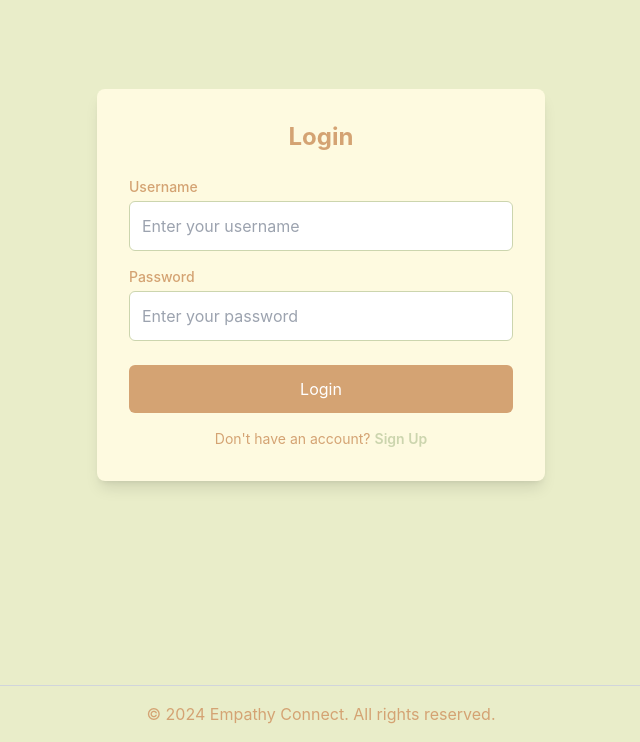
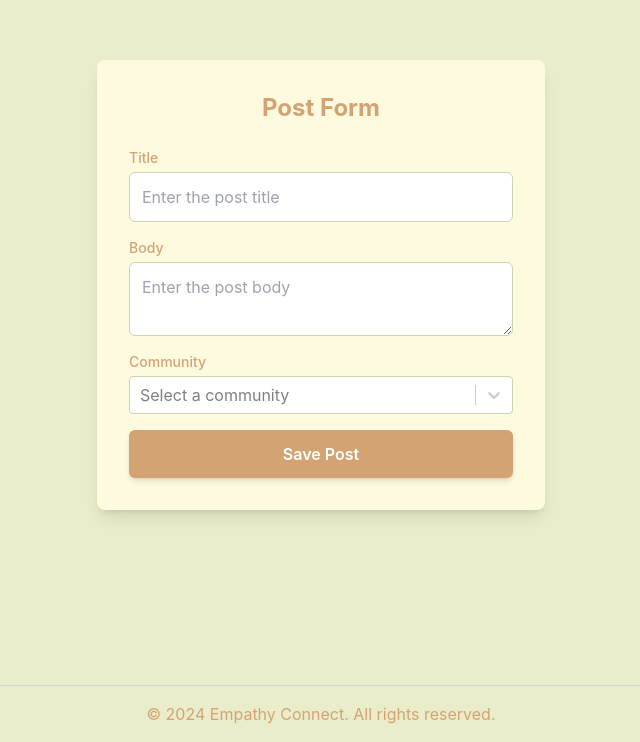
Before and after one commit to promatty/empathy-connect, a React (Create React App) app: page /login in a window 1280 px wide. Shown: the part 115-857 px from the top of the page, without its empty margins (319-959 px from the left). Built offline with nearby package versions, Linux system fonts and the light colour scheme; no server answers.

Commit message:
design change

```diff
--- a/src/components/CommunityList.jsx
+++ b/src/components/CommunityList.jsx
@@ -35,7 +35,7 @@ export default function CommunityList() {
     }
 
     return (
-        <div className="">
+        <div className="m-4">
             {communities.map(c => (
                 <div key={c.id} className="community-item">
                     {/* Render community name using CommunityListItem */}
--- a/src/components/Login.jsx
+++ b/src/components/Login.jsx
@@ -1,117 +1,129 @@
-import { useState } from 'react';
-import { Link, useNavigate } from 'react-router-dom';
+import React, { useState, useEffect } from 'react';
+import Select from 'react-select';
 import axios from 'axios';
+import { ToastContainer, toast } from 'react-toastify';
+import 'react-toastify/dist/ReactToastify.css';
+import { useParams } from 'react-router-dom';
 
-export default function Login() {
-    const [isLogin, setIsLogin] = useState(true);
-    const [username, setUsername] = useState('');
-    const [password, setPassword] = useState('');
-    const [errorMessage, setErrorMessage] = useState('');
-    const navigate = useNavigate();
+const PostForm = () => {
+    const { id } = useParams();
+    const [title, setTitle] = useState("");
+    const [body, setBody] = useState("");
+    const [selectedCommunity, setSelectedCommunity] = useState(null);
+    const [communities, setCommunities] = useState([]);
+    const userId = localStorage.getItem("user_id");
+
+    useEffect(() => {
+        const getData = async () => {
+            const response = await axios.get(`http://localhost:5000/communities/user/${userId}/communities`);
+            const communityOptions = response.data.map(community => ({
+                value: community.id,
+                label: community.name
+            }));
+            setCommunities(communityOptions);
+
+            if (id && id !== -1) {
+                const response = await axios.get(`http://localhost:5000/posts/${id}`);
+                const data = response.data;
+                setTitle(data.title);
+                setBody(data.body);
+                setSelectedCommunity(communityOptions.find(x => x.value === data.community_id));
+            }
+        };
+
+        getData();
+    }, [id, userId]);
 
     const handleSubmit = async (e) => {
         e.preventDefault();
+
+        if (!selectedCommunity) {
+            alert("Please select a community.");
+            return;
+        }
+
         try {
-            let response;
-            if (isLogin) {
-                // Login request
-                response = await axios.post('http://localhost:5000/users/login', {
-                    username,
-                    password,
+            if (id === -1) {
+                await axios.post('http://localhost:5000/posts/create', {
+                    title,
+                    body,
+                    user_id: userId,
+                    community_id: selectedCommunity.value
                 });
-
-                console.log('Login successful:', response.data);
-
-                // Save user info to localStorage (e.g., save userId or token)
-                localStorage.setItem('userId', response.data.user_id); // Or save the token: response.data.token
-
-                // Navigate to the home page on successful login
-                navigate('/');
             } else {
-                // Signup request
-                response = await axios.post('http://localhost:5000/users/signup', {
-                    username,
-                    password,
+                await axios.put(`http://localhost:5000/posts/${id}`, {
+                    title,
+                    body,
+                    user_id: userId,
+                    community_id: selectedCommunity.value
                 });
-
-                console.log('Signup successful:', response.data);
-
-                // Save user info to localStorage after signup (e.g., userId or token)
-                localStorage.setItem('userId', response.data.user_id); // Or save the token: response.data.token
-
-                // Navigate to the homepage after signup (no need to go to the login page)
-                navigate('/');
             }
-            localStorage.setItem("username",username)
-            localStorage.setItem("user_id",response.data.user_id)
+            toast.success("Saved Post!", { position: "top-center" });
         } catch (error) {
-            setErrorMessage(error.response ? error.response.data.message : 'An error occurred');
+            toast.error("Error creating post");
+            console.error('Error creating post:', error);
         }
     };
 
     return (
         <div className="min-h-screen flex items-center justify-center bg-[#E9EDC9]">
             <div className="bg-[#FEFAE0] p-8 rounded-lg shadow-lg w-full max-w-md">
-                <h2 className="text-2xl font-bold text-center text-[#D4A373] mb-6">
-                    {isLogin ? 'Login' : 'Sign Up'}
-                </h2>
+                <h2 className="text-2xl font-bold text-center text-[#D4A373] mb-6">Post Form</h2>
 
-                {errorMessage && (
-                    <p className="text-center text-red-500 mb-4">{errorMessage}</p>
-                )}
-
-                <form onSubmit={handleSubmit}>
-                    <div className="mb-4">
-                        <label htmlFor="username" className="block text-sm font-medium text-[#D4A373]">
-                            Username
-                        </label>
+                <form onSubmit={handleSubmit} className="space-y-4">
+                    <div>
+                        <label className="block text-sm font-medium text-[#D4A373]">Title</label>
                         <input
                             type="text"
-                            id="username"
-                            value={username}
-                            onChange={(e) => setUsername(e.target.value)}
+                            value={title}
+                            onChange={(e) => setTitle(e.target.value)}
+                            required
                             className="mt-1 block w-full p-3 border border-[#CCD5AE] rounded-md focus:ring-[#D4A373] focus:border-[#D4A373]"
-                            placeholder="Enter your username"
-                            required
+                            placeholder="Enter the post title"
                         />
                     </div>
 
-                    <div className="mb-6">
-                        <label htmlFor="password" className="block text-sm font-medium text-[#D4A373]">
-                            Password
-                        </label>
-                        <input
-                            type="password"
-                            id="password"
-                            value={password}
-                            onChange={(e) => setPassword(e.target.value)}
+                    <div>
+                        <label className="block text-sm font-medium text-[#D4A373]">Body</label>
+                        <textarea
+                            value={body}
+                            onChange={(e) => setBody(e.target.value)}
+                            required
                             className="mt-1 block w-full p-3 border border-[#CCD5AE] rounded-md focus:ring-[#D4A373] focus:border-[#D4A373]"
-                            placeholder="Enter your password"
-                            required
+                            placeholder="Enter the post body"
+                        />
+                    </div>
+
+                    <div>
+                        <label className="block text-sm font-medium text-[#D4A373]">Community</label>
+                        <Select
+                            options={communities}
+                            value={selectedCommunity}
+                            onChange={setSelectedCommunity}
+                            placeholder="Select a community"
+                            className="mt-1"
+                            styles={{
+                                control: (base) => ({
+                                    ...base,
+                                    borderColor: '#CCD5AE',
+                                    boxShadow: 'none',
+                                    '&:hover': { borderColor: '#A0AEC0' },
+                                })
+                            }}
                         />
                     </div>
 
                     <button
                         type="submit"
-                        className="w-full p-3 bg-[#D4A373] text-white rounded-md hover:bg-[#FAEDCD] focus:outline-none focus:ring-2 focus:ring-[#D4A373] focus:ring-opacity-50"
+                        className="w-full py-3 bg-[#D4A373] text-white font-semibold rounded-md shadow-md hover:bg-[#FAEDCD] focus:outline-none focus:ring-2 focus:ring-[#D4A373] transition ease-in-out duration-150"
                     >
-                        {isLogin ? 'Login' : 'Sign Up'}
+                        Save Post
                     </button>
                 </form>
-
-                <div className="mt-4 text-center">
-                    <p className="text-sm text-[#D4A373]">
-                        {isLogin ? "Don't have an account?" : 'Already have an account?'}
-                        <Link
-                            to="#"
-                            onClick={() => setIsLogin(!isLogin)}
-                            className="text-[#CCD5AE] font-semibold ml-1 hover:text-[#D4A373]"
-                        >
-                            {isLogin ? 'Sign Up' : 'Login'}
-                        </Link>
-                    </p>
-                </div>
+                <ToastContainer />
             </div>
         </div>
     );
-}
+};
+
+export default PostForm;
--- a/src/components/PostForm.jsx
+++ b/src/components/PostForm.jsx
@@ -7,111 +7,83 @@ import { useParams } from 'react-router-dom';
 
 const PostForm = () => {
     const { id } = useParams();
-
-
-
-
-
     const [title, setTitle] = useState("");
     const [body, setBody] = useState("");
     const [selectedCommunity, setSelectedCommunity] = useState(null);
-    const [communities,setCommunities] = useState([])
-    const userId = localStorage.getItem("user_id")
+    const [communities, setCommunities] = useState([]);
+    const userId = localStorage.getItem("user_id");
 
-
-
-    useEffect(()=> {
-        const getData = async()=> {
-            const response = await axios.get(`http://localhost:5000/communities/user/${userId}/communities`)
+    useEffect(() => {
+        const getData = async () => {
+            const response = await axios.get(`http://localhost:5000/communities/user/${userId}/communities`);
             const communityOptions = response.data.map(community => ({
                 value: community.id,
                 label: community.name
             }));
-
-            setCommunities(communityOptions)
-
-            if(id && id != -1) {
-                const response = await axios.get(`http://localhost:5000/posts/${id}`)
-
-                const data = response.data
-                setTitle(data.title)
-                setBody(data.body)
-                setSelectedCommunity(communityOptions.find(x=> x.value === data.community_id))
-                }
-
-        }
-
-        getData()
-
-    }, [])
+            setCommunities(communityOptions);
+            if (id && id != -1) {
+                const postResponse = await axios.get(`http://localhost:5000/posts/${id}`);
+                const data = postResponse.data;
+                setTitle(data.title);
+                setBody(data.body);
+                setSelectedCommunity(communityOptions.find(x => x.value === data.community_id));
+            }
+        };
+        getData();
+    }, [id, userId]);
 
     const handleSubmit = async (e) => {
         e.preventDefault();
-
         if (!selectedCommunity) {
             alert("Please select a community.");
             return;
         }
-
         try {
-            if(id == -1) {
-            const response = await axios.post('http://localhost:5000/posts/create', {
+            const payload = {
                 title,
                 body,
-                user_id: 1,
+                user_id: userId,
                 community_id: selectedCommunity.value
-            });
-
+            };
+            if (id == -1) {
+                await axios.post('http://localhost:5000/posts/create', payload);
+            } else {
+                await axios.put(`http://localhost:5000/posts/${id}`, payload);
             }
-            else {
-                const response = await axios.put(`http://localhost:5000/posts/${id}`, {
-                    title,
-                    body,
-                    user_id: 1,
-                    community_id: selectedCommunity.value
-                });
-
-            }
-            toast.success("Saved Post !", {
-                position: "top-center"
-              });
+            toast.success("Saved Post!", { position: "top-center" });
         } catch (error) {
-            toast.error("Error Notification")
+            toast.error("Error saving post.");
             console.error('Error creating post:', error);
         }
     };
 
-
-
-
     return (
-        <div className="max-w-lg mx-auto mt-10 p-8 bg-white rounded-lg shadow-lg">
-            <h2 className="text-2xl font-bold mb-6 text-center text-gray-800">Post Form</h2>
-            <form onSubmit={handleSubmit} className="space-y-4">
+        <div className="max-w-lg mx-auto mt-10 p-8 rounded-lg shadow-lg" style={{ backgroundColor: '#FEFAE0' }}>
+            <h2 className="text-2xl font-bold mb-6 text-center" style={{ color: '#D4A373' }}>Post Form</h2>
+            <form onSubmit={handleSubmit} className="space-y-6">
                 <div>
-                    <label className="block text-sm font-medium text-gray-700">Title</label>
+                    <label className="block text-sm font-medium" style={{ color: '#CCD5AE' }}>Title</label>
                     <input
                         type="text"
                         value={title}
                         onChange={(e) => setTitle(e.target.value)}
                         required
-                        className="w-full mt-1 p-2 border border-gray-300 rounded-md focus:outline-none focus:ring focus:ring-blue-300"
+                        className="w-full mt-1 p-3 rounded-md bg-[#E9EDC9] border-[#CCD5AE] text-[#5B5B5B] shadow-sm focus:outline-none focus:ring-2 focus:ring-[#D4A373]"
                     />
                 </div>
 
                 <div>
-                    <label className="block text-sm font-medium text-gray-700">Body</label>
+                    <label className="block text-sm font-medium" style={{ color: '#CCD5AE' }}>Body</label>
                     <textarea
                         value={body}
                         onChange={(e) => setBody(e.target.value)}
                         required
-                        className="w-full mt-1 p-2 border border-gray-300 rounded-md focus:outline-none focus:ring focus:ring-blue-300"
+                        className="w-full mt-1 p-3 rounded-md bg-[#E9EDC9] border-[#CCD5AE] text-[#5B5B5B] shadow-sm focus:outline-none focus:ring-2 focus:ring-[#D4A373]"
                     />
                 </div>
 
                 <div>
-                    <label className="block text-sm font-medium text-gray-700">Community</label>
-
+                    <label className="block text-sm font-medium" style={{ color: '#CCD5AE' }}>Community</label>
                     <Select
                         options={communities}
                         value={selectedCommunity}
@@ -121,9 +93,16 @@ const PostForm = () => {
                         styles={{
                             control: (base) => ({
                                 ...base,
-                                borderColor: '#D1D5DB',
-                                boxShadow: 'none',
+                                backgroundColor: '#E9EDC9',
+                                borderColor: '#CCD5AE',
+                                color: '#5B5B5B',
+                                boxShadow: '0 2px 5px rgba(0, 0, 0, 0.1)',
                                 '&:hover': { borderColor: '#A0AEC0' },
+                                '&:focus': { borderColor: '#D4A373' } // Focus state to match desired color
+                            }),
+                            singleValue: (base) => ({
+                                ...base,
+                                color: '#5B5B5B'
                             })
                         }}
                     />
@@ -131,14 +110,12 @@ const PostForm = () => {
 
                 <button
                     type="submit"
-                    className="w-full py-2 px-4 bg-blue-600 text-white font-semibold rounded-md shadow-md hover:bg-blue-700 focus:outline-none focus:ring-2 focus:ring-blue-500 focus:ring-offset-2 transition ease-in-out duration-150"
+                    className="w-full py-3 rounded-md shadow-md font-semibold transition duration-150 bg-[#D4A373] text-white border-[#CCD5AE]"
                 >
-                    Create Post
+                    Save Post
                 </button>
-                <ToastContainer className={{maxHeight:"200px",maxWidth:"200px"}} />
+                <ToastContainer />
             </form>
-
-
         </div>
     );
 };
```
Also changed, not shown: src/components/Comment.jsx (+9 -11 lines), src/components/Post.jsx (+16 -24 lines), src/components/PostWithComments.jsx (+10 -4 lines), src/components/Sidebar.jsx (+17 -15 lines).
